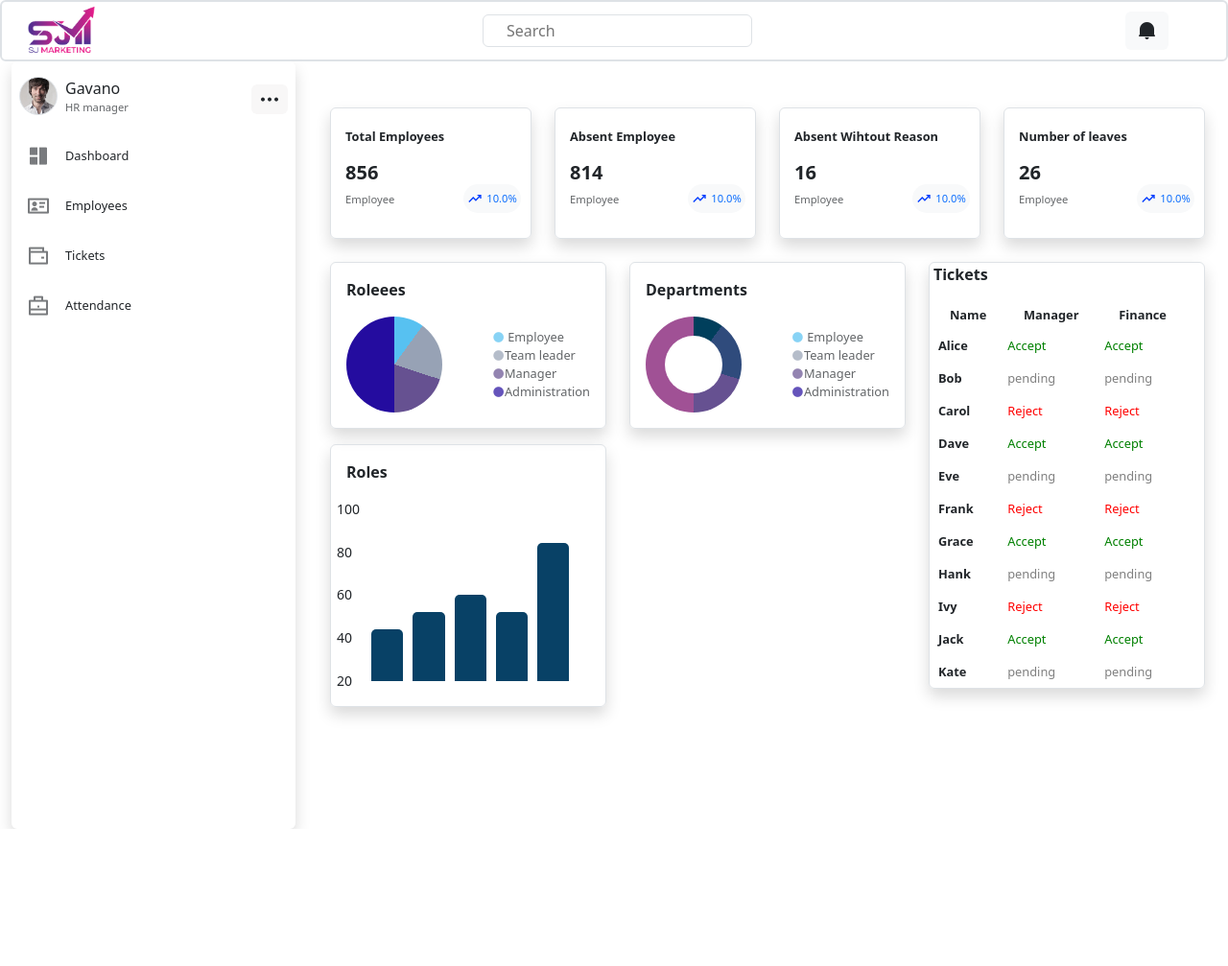
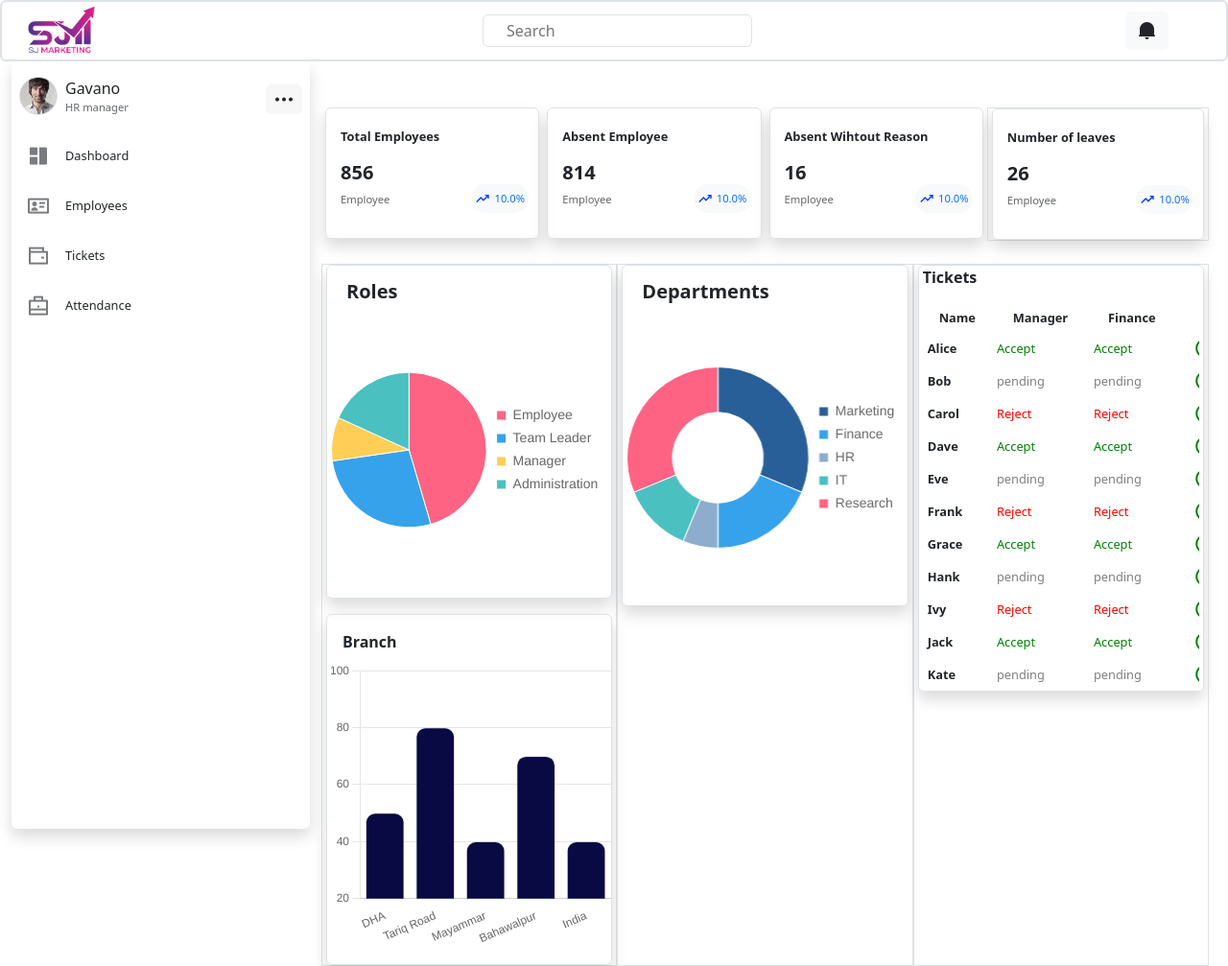
Before and after one commit to mohibullah7/Sj-marketing-Dashboard-website, a plain HTML site: page backup.html in a window 1280 px wide. Shown: the whole page at 96% size. Before the commit the page ends 864 px from the top, so only its background shows below. Drawn offline with nearby package versions, Linux system fonts and the light colour scheme.

Commit message:
today work

```diff
--- a/backup.html
+++ b/backup.html
@@ -62,7 +62,7 @@
   </header>
   <section class="">
     <div class="container-fluid">
-      <div class="row position-relative">
+      <div class="row position-relative gx-1">
         <div id="offcanvas" class="col-3 d-md-inline-block d-none z-1  ">
           <aside>
             <div class="sider  rounded shadow " id="sliderid">
@@ -117,7 +117,7 @@
         <div class="col-md-9  col-12">
           <section class="mt-5">
             <div class="container-fluid">
-              <div class="row gy-4">
+              <div class="row gx-2 gy-4">
                 <div class="col-lg-3 col-md-6 col-6">
                   <div class="boxes border rounded shadow">
                     <div class="box-heading">
@@ -183,7 +183,7 @@
                   </div>
                 </div>
 
-                <div class="col-lg-3 col-md-6 col-6">
+                <div class="col-lg-3 col-md-6 col-6 border">
                   <div class="boxes border rounded shadow">
                     <div class="box-heading">
                       <p>Number of leaves</p>
@@ -204,77 +204,56 @@
                     </div>
                   </div>
                 </div>
-                <div class="col-lg-4 col-md-6 col-12 ">
-                  <div class=" py-3 px-3 rounded border shadow justify-content-between align-items-center">
-                    <!-- <div id="piechart" style="width: 300px; height: 300px;" ></div> -->
-                    <div class="roles mb-3">
-                      <p class="m-0 fw-semibold">Roleees</p>
+
+                <div class="col-lg-4 col-md-6 col-12 border">
+
+                  <div class="py-1 px-1 rounded border shadow ">
+                    <div class="roles mt-2 ms-3">
+                      <p class="m-0 fw-semibold fs-5">Roles</p>
                     </div>
-                    <div class="employee-data d-flex justify-content-between align-items-center">
-                      <div class="circle-chart">
-                        <!-- <div class="circle-chart">
-                          <canvas id="myChart"></canvas>
-                        </div> -->
-                        <div class="circle"></div>
-                      </div>
-                      <div class="data-info">
-                        <p><i class="ri-circle-fill emp1"></i> Employee</p>
-                        <p><i class="ri-circle-fill emp2"></i>Team leader</p>
-                        <p><i class="ri-circle-fill emp3"></i>Manager</p>
-                        <p>
-                          <i class="ri-circle-fill emp4"></i>Administration
-                        </p>
+                    <div class="pie-chart-container">
+                      <div class="pie-chart">
+                        <canvas id="chart1"></canvas>
                       </div>
                     </div>
                   </div>
+
+
                   <!-- second div -->
-                  <div class="px-3 py-3 rounded border shadow mt-3">
-                    <div class="roles mb-3">
-                      <p class="m-0 fw-semibold">Roles</p>
+                  <div class=" py-3 rounded border shadow mt-3">
+
+                     <div class="roles px-3 mb-2">
+                      <p class="m-0 fw-semibold">Branch</p>
                     </div>
-                    <div class="employee-data d-flex justify-content-between align-items-center order-lg-2 order-1">
-                      <div class="chart-container">
-                        <div class="y-axis">
-                          <div class="y-label">100</div>
-                          <div class="y-label">80</div>
-                          <div class="y-label">60</div>
-                          <div class="y-label">40</div>
-                          <div class="y-label">20</div>
-                        </div>
-                        <div class="bars-container ps-3">
-                          <div class="bar" style="height: 30%; background-color: #084166;"></div>
-                          <div class="bar" style="height: 40%; background-color: #084166;"></div>
-                          <div class="bar" style="height: 50%; background-color: #084166;"></div>
-                          <div class="bar" style="height: 40%; background-color: #084166;"></div>
-                          <div class="bar" style="height: 80%; background-color: #084166;"></div>
-                        </div>
-                      </div>
 
-                    </div>
-                  </div>
-                </div>
-                <div class="col-lg-4 col-md-6 col-12">
-                  <div class="px-3 py-3 rounded border shadow">
-                    <div class="departments mb-3">
-                      <p class="m-0 fw-semibold">Departments</p>
-                    </div>
-                    <div class="employee-data d-flex justify-content-between align-items-center">
-                      <div class="donut-chart">
-                        <div class="donut"></div>
-                      </div>
-                      <div class="data-info">
-                        <p><i class="ri-circle-fill emp1"></i> Employee</p>
-                        <p><i class="ri-circle-fill emp2"></i>Team leader</p>
-                        <p><i class="ri-circle-fill emp3"></i>Manager</p>
-                        <p>
-                          <i class="ri-circle-fill emp4"></i>Administration
-                        </p>
+                    <div class="chart-container2 d-flex">
+                      <div class="chart-wrapper2">
+                        <canvas id="chart2"></canvas>
                       </div>
                     </div>
                   </div>
                 </div>
 
-                <div class="col-lg-4 col-md-6 col-12">
+                <div class="col-lg-4 col-md-6 col-12 border">
+                  <div class="py-1 px-1 rounded border shadow ">
+                    <div class="roles mt-2 ms-3">
+                      <p class="m-0 fw-semibold fs-5">Departments</p>
+                    </div>
+                    <div class="pie-chart-container mt-2">
+                      <div class="pie-chart">
+                        <canvas id="chart3"></canvas>
+                      </div>
+                    </div>
+                  </div>
+                  <!-- <div class="px-3 py-3 rounded border shadow">
+                    <div class="departments mb-3">
+                      <p class="m-0 fw-semibold">Departments</p>
+                    </div>
+
+                  </div> -->
+                </div>
+
+                <div class="col-lg-4 col-md-6 col-12 border">
                   <div class="border rounded shadow px-1">
                     <div class="">
                       <p class="employe-name">Tickets</p>
@@ -447,9 +426,16 @@
     </div>
   </section>
 
+
+  <script src="https://cdn.jsdelivr.net/npm/chart.js"></script>
+  <script src="/chart1.js"></script>
+  <script src="/branchChart.js"></script>
+  <script src="department.js"></script>
   <script src="/script.js"></script>
 
-  <script src="path/to/chartjs/dist/chart.umd.js"></script
+
+
+
 
 
   <script src="https://cdn.jsdelivr.net/npm/bootstrap@5.3.3/dist/js/bootstrap.bundle.min.js"
--- a/style.css
+++ b/style.css
@@ -364,7 +364,7 @@ background-color: #a9a9a9a5;
 
 
 .pie-chart {
-  height: 220px;
+  height: auto;
   width: 100%;
 }
 
@@ -375,7 +375,7 @@ background-color: #a9a9a9a5;
   width: 100%;
   /* border: 1px solid black; */
   /* padding: 0; */
-  height: 220px;
+  height: auto;
 }
 
 .py-1.px-1 {
@@ -397,3 +397,8 @@ background-color: #a9a9a9a5;
   width: 100%;
   height: 100%;
 }
+
+/* .f-size{
+  height: 250px;
+  width: 100%;
+} */
```
Also changed, not shown: index.html (+43 -56 lines).
